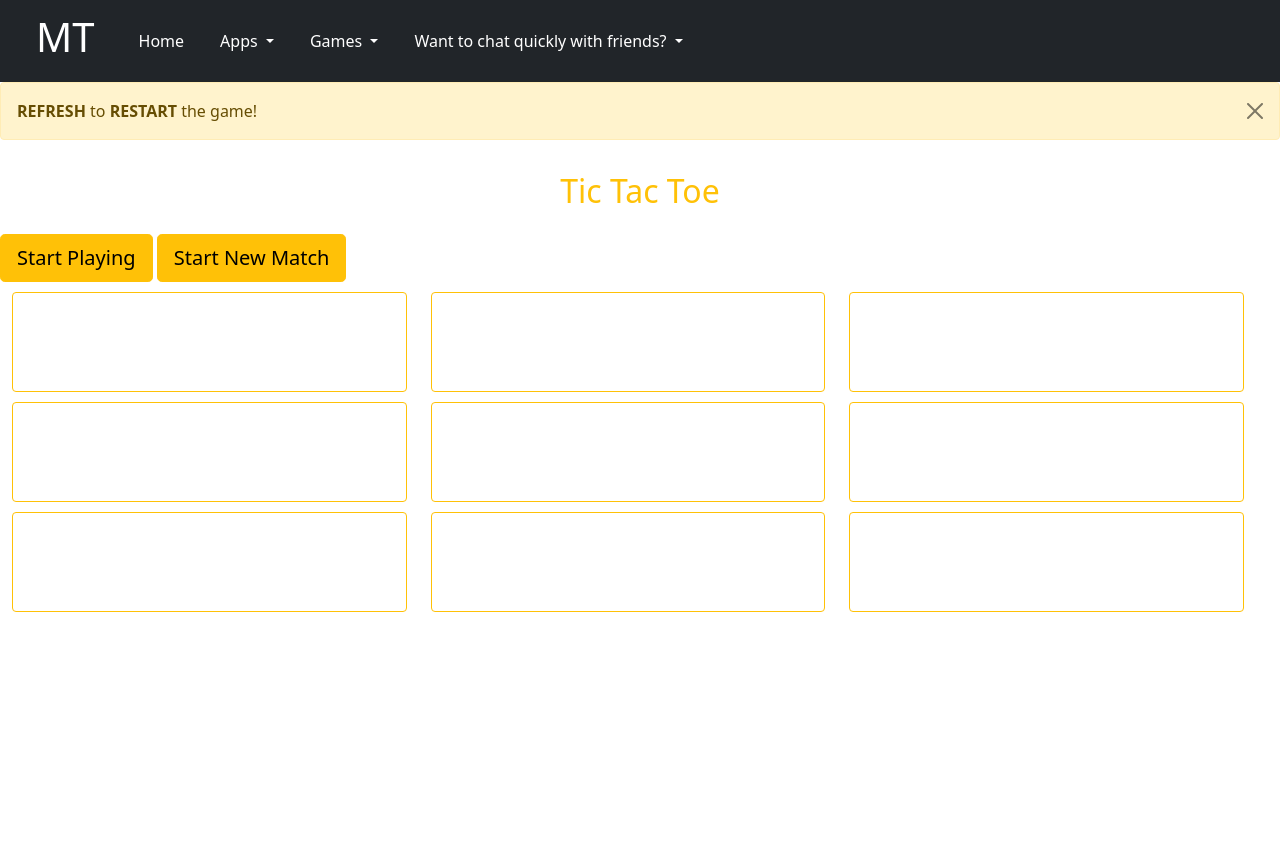
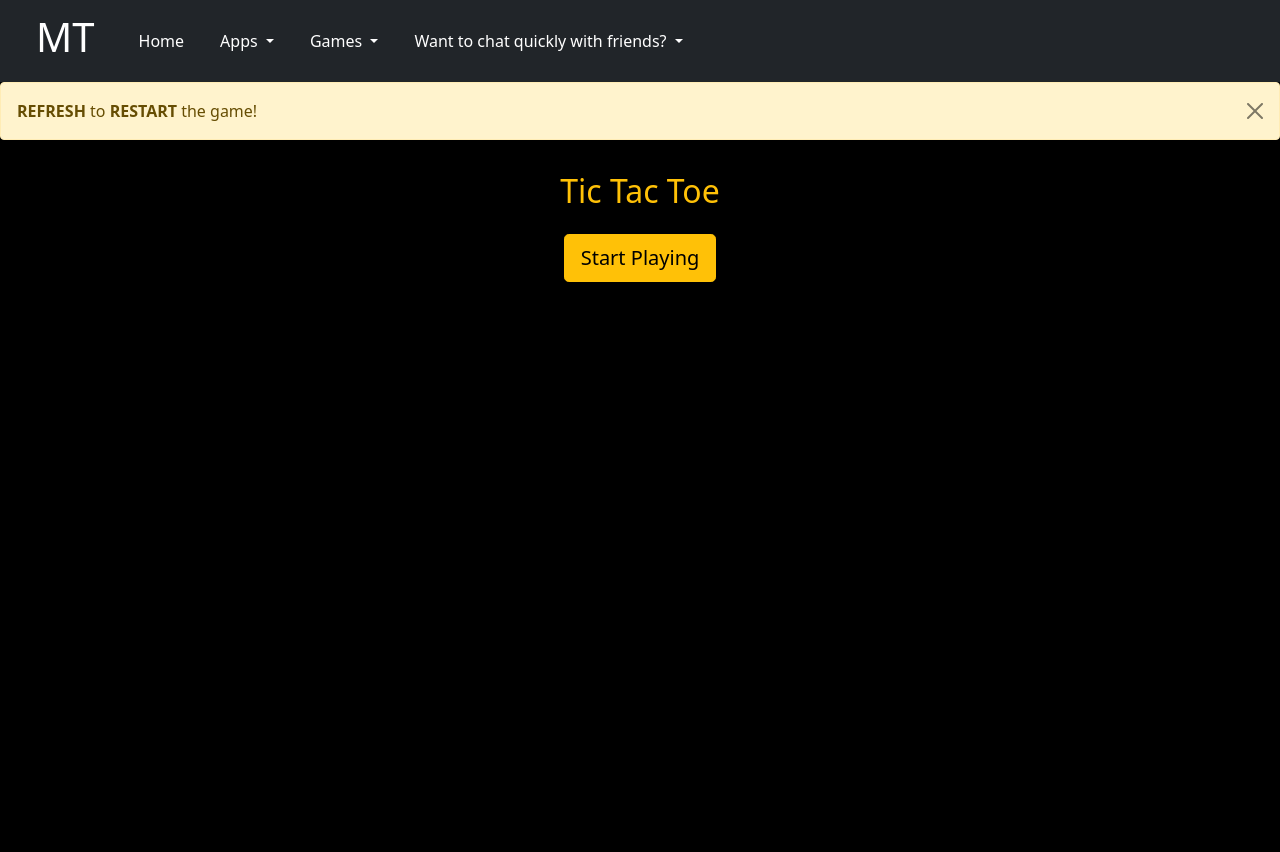
Before and after one commit to prp2606/MultiTalented, a website: page tictactoe.html in a window 1280 px wide. After the commit the page ends 800 px from the top, so only its background shows below. Drawn offline with nearby package versions, Linux system fonts and the light colour scheme; the site is published under a folder, as on GitHub Pages, so addresses that start at the root find nothing.

Commit message:
StyleSheet Added

```diff
--- a/tictactoe.html
+++ b/tictactoe.html
@@ -13,9 +13,9 @@
       crossorigin="anonymous"
     />
 
-    <link rel="shortcut icon" href="/Images/favicon.ico" type="image/x-icon" />
+    <link rel="shortcut icon" href="./public/Images/favicon.ico" type="image/x-icon" />
 
-    <link rel="stylesheet" href="/styleSheets/tictactoe.css" />
+    <link rel="stylesheet" href="./public/styleSheets/tictactoe.css" />
     <!-- <script src="/public/script/expenseTracker.js"></script> -->
     <title>Multi-Talented</title>
   </head>
```
